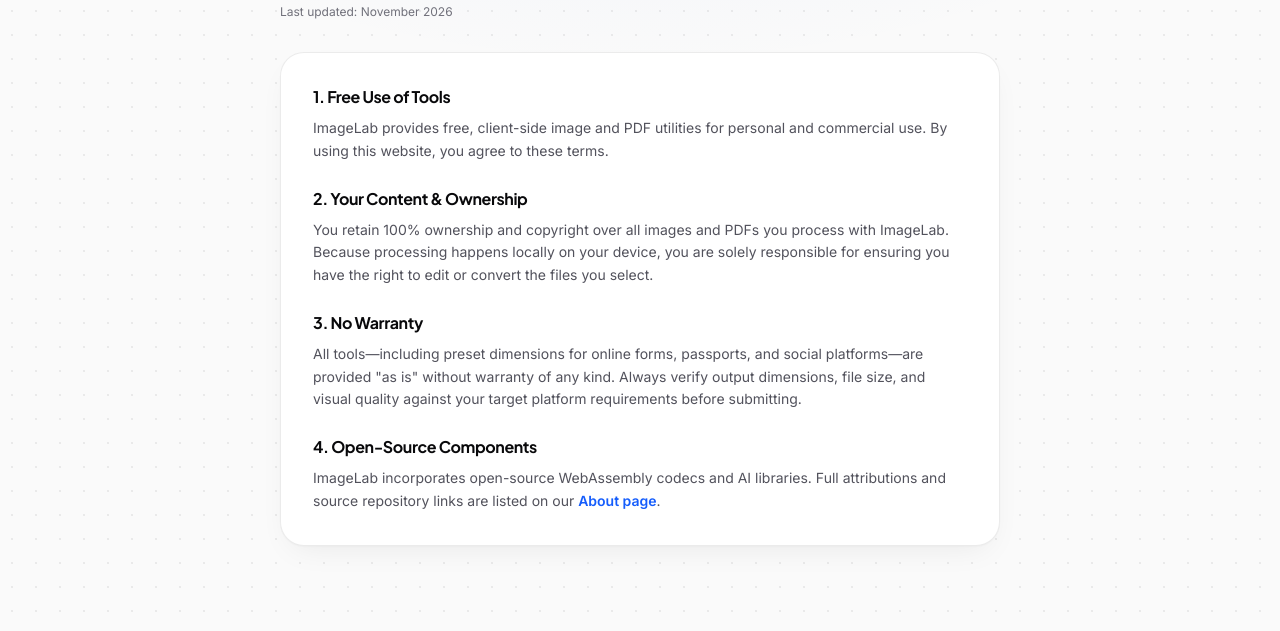
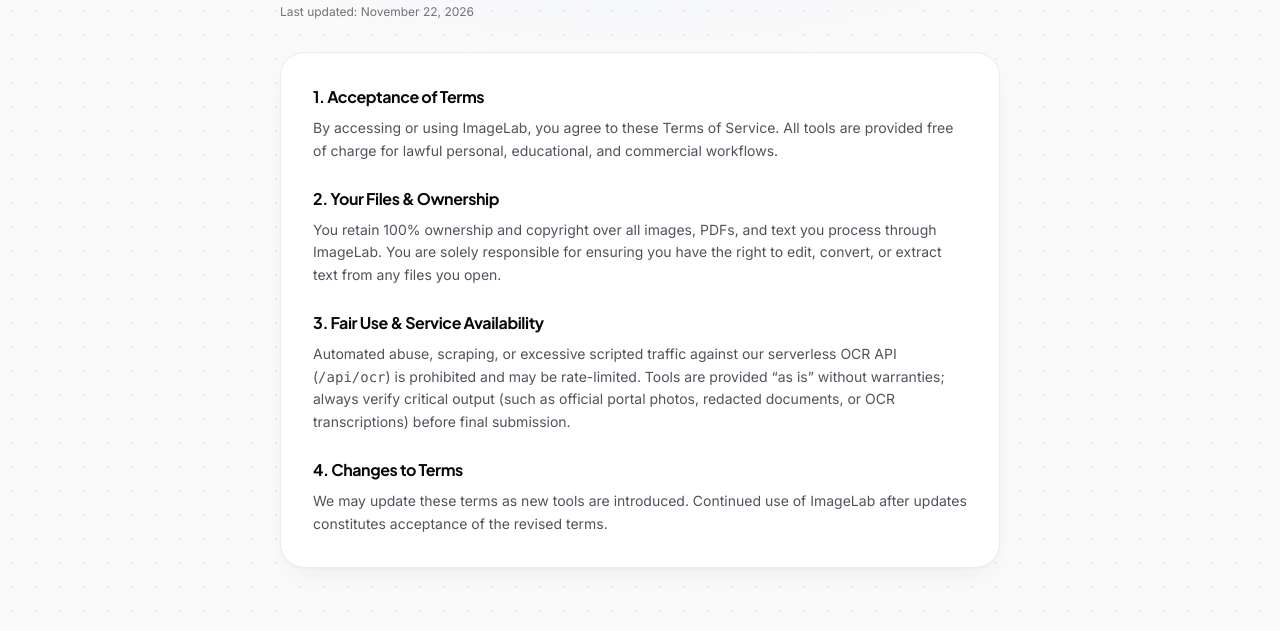
Before and after one commit to thethirdclasseditor-ship-it/imagelab-free, an Astro site: page /terms in a window 1280 px wide. Shown: the part 169-800 px from the top of the page. Built offline with nearby package versions, Linux system fonts and the light colour scheme; Astro itself is replaced by a stand-in of ours.

Commit message:
Update terms.astro

```diff
--- a/src/pages/terms.astro
+++ b/src/pages/terms.astro
@@ -3,48 +3,51 @@ import Layout from '../layouts/Layout.astro';
 ---
 
 <Layout
-  title="Terms of Service | ImageLab"
-  description="Terms of Service for using ImageLab's free browser-based image and PDF processing tools."
+  title="Terms of Service & Usage Policy | ImageLab"
+  description="Terms of service governing your use of ImageLab's free browser-based image, PDF, and OCR tools."
 >
-  <article class="max-w-3xl mx-auto px-4 sm:px-6 py-12 space-y-8 animate-fade-up">
+  <article class="max-w-3xl mx-auto px-4 sm:px-6 pb-14 space-y-8 animate-fade-up">
     <header>
       <p class="text-xs font-semibold uppercase tracking-wider text-zinc-400 mb-2">Legal</p>
-      <h1 class="text-3xl sm:text-4xl font-extrabold text-zinc-950">Terms of Service</h1>
-      <p class="text-xs text-zinc-500 mt-2">Last updated: November 2026</p>
+      <h1 class="text-3xl sm:text-4xl font-extrabold text-zinc-950">
+        Terms of Service
+      </h1>
+      <p class="text-xs text-zinc-500 mt-2">Last updated: November 22, 2026</p>
     </header>
 
     <div class="studio-card rounded-3xl p-6 sm:p-8 space-y-6 text-sm text-zinc-600 leading-relaxed">
       <section class="space-y-2">
-        <h2 class="text-base font-bold text-zinc-950">1. Free Use of Tools</h2>
+        <h2 class="text-base font-bold text-zinc-950">1. Acceptance of Terms</h2>
         <p>
-          ImageLab provides free, client-side image and PDF utilities for personal and commercial
-          use. By using this website, you agree to these terms.
+          By accessing or using ImageLab, you agree to these Terms of Service. All tools are
+          provided free of charge for lawful personal, educational, and commercial workflows.
         </p>
       </section>
 
       <section class="space-y-2">
-        <h2 class="text-base font-bold text-zinc-950">2. Your Content & Ownership</h2>
+        <h2 class="text-base font-bold text-zinc-950">2. Your Files &amp; Ownership</h2>
         <p>
-          You retain 100% ownership and copyright over all images and PDFs you process with
-          ImageLab. Because processing happens locally on your device, you are solely responsible
-          for ensuring you have the right to edit or convert the files you select.
+          You retain 100% ownership and copyright over all images, PDFs, and text you process
+          through ImageLab. You are solely responsible for ensuring you have the right to edit,
+          convert, or extract text from any files you open.
         </p>
       </section>
 
       <section class="space-y-2">
-        <h2 class="text-base font-bold text-zinc-950">3. No Warranty</h2>
+        <h2 class="text-base font-bold text-zinc-950">3. Fair Use &amp; Service Availability</h2>
         <p>
-          All tools—including preset dimensions for online forms, passports, and social platforms—are
-          provided "as is" without warranty of any kind. Always verify output dimensions, file size,
-          and visual quality against your target platform requirements before submitting.
+          Automated abuse, scraping, or excessive scripted traffic against our serverless OCR API
+          (<code>/api/ocr</code>) is prohibited and may be rate-limited. Tools are provided
+          &ldquo;as is&rdquo; without warranties; always verify critical output (such as official
+          portal photos, redacted documents, or OCR transcriptions) before final submission.
         </p>
       </section>
 
       <section class="space-y-2">
-        <h2 class="text-base font-bold text-zinc-950">4. Open-Source Components</h2>
+        <h2 class="text-base font-bold text-zinc-950">4. Changes to Terms</h2>
         <p>
-          ImageLab incorporates open-source WebAssembly codecs and AI libraries. Full attributions
-          and source repository links are listed on our <a href="/about" class="text-blue-600 font-semibold hover:underline">About page</a>.
+          We may update these terms as new tools are introduced. Continued use of ImageLab after
+          updates constitutes acceptance of the revised terms.
         </p>
       </section>
     </div>
```
